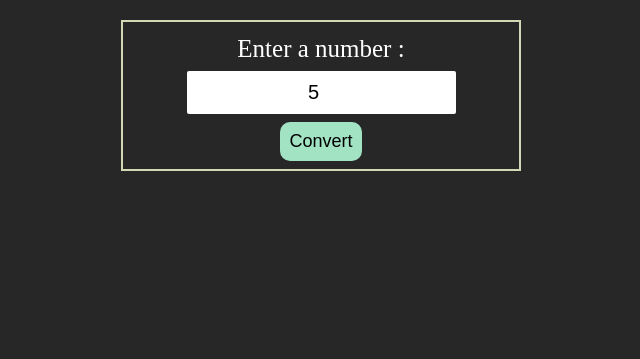
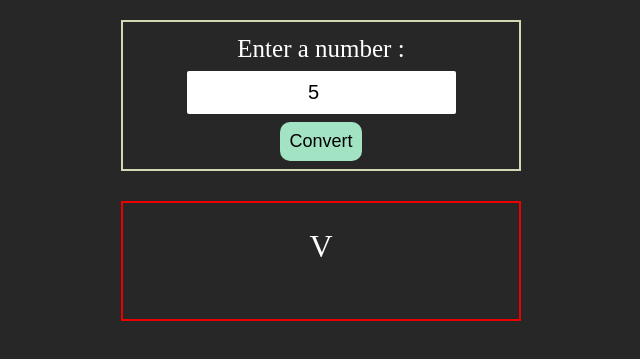
Before and after one commit to dipen223/romanNumeralConverter, a plain HTML site: page index.html in a window 1280 px wide. Both pictures are taken after typing "5" into the empty fields and a click on the button "Convert". Shown: the part 77-436 px from the top of the page, without its empty margins (319-959 px from the left). Drawn offline with nearby package versions, Linux system fonts and the light colour scheme; a web font is replaced by a local one.

Commit message:
Change a name of id in output div from output-container to output

```diff
--- a/index.html
+++ b/index.html
@@ -20,7 +20,7 @@
             <button id="convert-btn">Convert</button>
         </form>
         </div>
-        <div id="output-container">
+        <div id="output">
 
         </div>
     </main>
--- a/styles.css
+++ b/styles.css
@@ -79,7 +79,7 @@ form button{
     border-radius: 10px;
 }
 
-#output-container{
+#output{
     width:400px;
     height:120px;
     border:2px solid #ed0000;
@@ -88,7 +88,7 @@ form button{
     text-align: center;
 }
 
-#output-container p{
+#output p{
     margin-top:25px;
     font-size: 2rem;
 }
```
